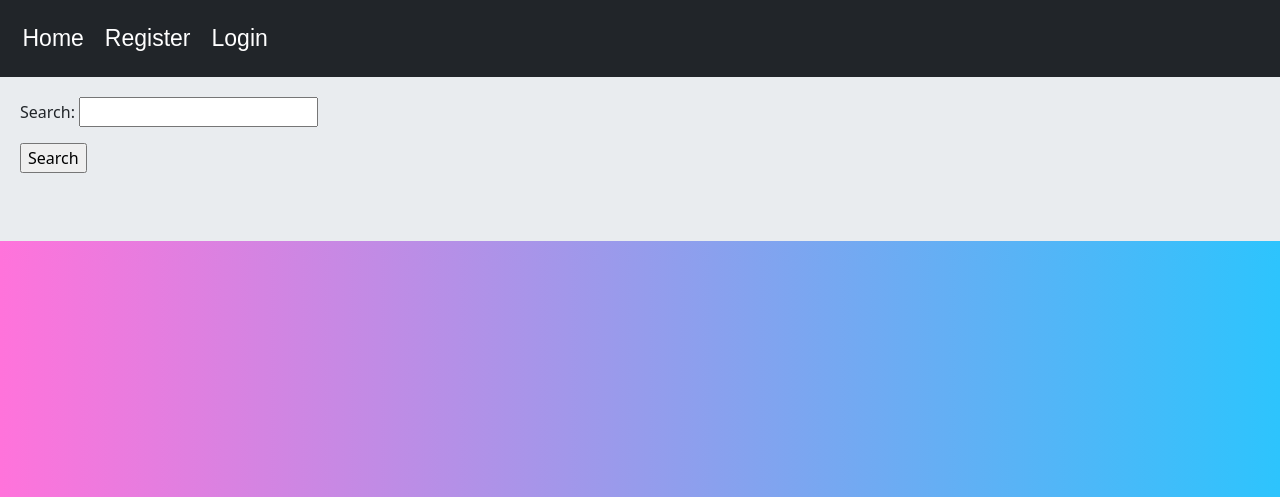
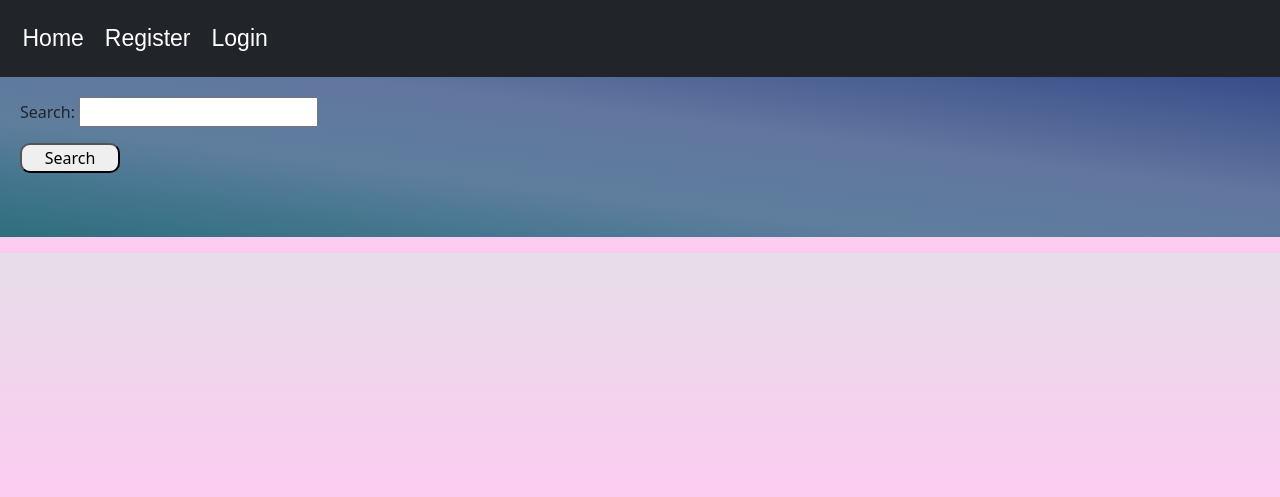
Before and after one commit to Sinamzz/djangosocial, a Django app: page / in a window 1280 px wide. Shown: the top 497 px of the page. Run offline with Django 4.2, Linux system fonts and the light colour scheme; data comes from the database, SQL or seed files in the repository; data that the repository does not hold is empty.

Commit message:
Add image field and fixed css

```diff
--- a/home/templates/home/index.html
+++ b/home/templates/home/index.html
@@ -2,14 +2,23 @@
 {% load static %}
 
 {% block content %}
-    <form action="" method="get">
-        {{ form.as_p }}
-        <input type="submit" value="Search">
-    </form><br/><br/>
+    <div class="jumbotron-cha">
+        <div class="sbx1">
+
+            <form action="" method="get">
+                {{ form.as_p }}
+
+                <div class="sbx2">
+                    <input type="submit" value="Search" class="inputS">
+                </div>
+            </form>
+        </div>
+    </div>
+    <br/><br/></p>
     {% for post in posts %}
         <div class="content">
             <div class="ind1">
-                <a href="{{ post.get_absolute_url }}"><img src="{{ post.image.url }}" class="img_1"></a>
+                <a href="{{ post.get_absolute_url }}" class="link-img"><img src="{{ post.image.url }}" class="img_link"></a>
                 <a href="{{ post.get_absolute_url }}"><p href="{{ post.get_absolute_url }}" class="para_1"
                                                          target="_blank">{{ post.body|truncatewords:8 }}</p></a>
             </div>
--- a/home/views.py
+++ b/home/views.py
@@ -18,7 +18,8 @@ class HomeView(View):
         posts = Post.objects.all()
         if request.GET.get('search'):
             posts = posts.filter(body__contains=request.GET['search'])
-        return render(request, 'home/index.html', {'posts': posts, 'form': self.form_class})
+        return render(request, 'home/index.html',
+                      {'posts': posts, 'form': self.form_class})
 
 
 class PostDetailView(View):
@@ -161,7 +162,6 @@ class PostCreateView(LoginRequiredMixin, View):
             new_post = form.save(commit=False)
             new_post.slug = slugify(form.cleaned_data['body'][:30])
             new_post.user = request.user
-            new_post.image = form.cleaned_data['image']
             new_post.save()
             messages.success(request, 'you created a new post', 'success')
             return redirect('home:post_detail', new_post.id, new_post.slug)
--- a/static/style/BG.css
+++ b/static/style/BG.css
@@ -1,19 +1,9 @@
 body{
-	padding: 0%;
-	margin: 0%;
-    background: rgb(255,115,219);
-    background: -moz-linear-gradient(90deg, rgba(255,115,219,1) 0%, rgba(45,196,253,1) 100%);
-    background: -webkit-linear-gradient(90deg, rgba(255,115,219,1) 0%, rgba(45,196,253,1) 100%);
-    background: linear-gradient(90deg, rgba(255,115,219,1) 0%, rgba(45,196,253,1) 100%);
-    filter: progid:DXImageTransform.Microsoft.gradient(startColorstr="#ff73db",endColorstr="#2dc4fd",GradientType=1);
+    background-image: linear-gradient(to top, #fdcbf1 0%, #fdcbf1 1%, #e6dee9 100%);
 }
 /* Extra large devices (large laptops and desktops, 1200px and up) */
 @media only screen and (min-width: 1200px) {
 	body{
-    background: rgb(255,115,219);
-    background: -moz-linear-gradient(90deg, rgba(255,115,219,1) 0%, rgba(45,196,253,1) 100%);
-    background: -webkit-linear-gradient(90deg, rgba(255,115,219,1) 0%, rgba(45,196,253,1) 100%);
-    background: linear-gradient(90deg, rgba(255,115,219,1) 0%, rgba(45,196,253,1) 100%);
-    filter: progid:DXImageTransform.Microsoft.gradient(startColorstr="#ff73db",endColorstr="#2dc4fd",GradientType=1);
+        background-image: linear-gradient(to top, #fdcbf1 0%, #fdcbf1 1%, #e6dee9 100%);
 	}
 }
--- a/static/style/style.css
+++ b/static/style/style.css
@@ -13,11 +13,28 @@
         padding-left: 3%;
         padding-bottom: 3%;
     }
+
+    .jumbotron-cha {
+        padding: 20px;
+        margin-bottom: 20px;
+        display: inline-flex;
+    }
+
+    .sbx1 {
+        margin-right: 5px;
+    }
+
+    .inputS {
+        border-radius: 10px;
+        width: 100px;
+    }
+
     .para_1 {
         font-size: 23px;
         font-family: sans-serif;
         color: black;
     }
+
     [class*="ind"] img {
         width: 90%;
         border-radius: 5px;
@@ -25,15 +42,18 @@
         margin-left: 15px;
         object-fit: contain;
     }
+
     .ind1 {
         display: block;
     }
-	.ind2{
+
+    .ind2 {
         display: block;
     }
 }
+
 /* Small devices (portrait tablets and large phones, 600px and up) */
-@media only screen and (min-width: 600px){
+@media only screen and (min-width: 600px) {
     .content {
         background-color: #dbe4ff;
         max-height: 70%;
@@ -47,11 +67,26 @@
         padding-left: 3%;
         padding-bottom: 3%;
     }
+    .jumbotron-cha {
+        padding: 20px;
+        margin-bottom: 20px;
+        display: inline-flex;
+    }
+
+    .sbx1 {
+        margin-right: 5px;
+    }
+
+    .inputS {
+        border-radius: 10px;
+        width: 100px;
+    }
     .para_1 {
         font-size: 23px;
         font-family: sans-serif;
         color: black;
     }
+
     [class*="ind"] img {
         width: 94%;
         border-radius: 5px;
@@ -59,15 +94,18 @@
         margin-left: 15px;
         object-fit: contain;
     }
+
     .ind1 {
         display: block;
     }
+
     .ind2 {
         display: block;
     }
 }
+
 /* Medium devices (landscape tablets, 768px and up) */
-@media only screen and (min-width: 768px){
+@media only screen and (min-width: 768px) {
     .content {
         background-color: #dbe4ff;
         max-height: 70%;
@@ -81,25 +119,44 @@
         padding-left: 3%;
         padding-bottom: 3%;
     }
+    .jumbotron-cha {
+        padding: 20px;
+        margin-bottom: 20px;
+        display: inline-flex;
+    }
+
+    .sbx1 {
+        margin-right: 5px;
+    }
+
+    .inputS {
+        border-radius: 10px;
+        width: 100px;
+    }
+
     .para_1 {
         font-size: 23px;
         font-family: sans-serif;
         color: black;
     }
+
     [class*="ind"] img {
         width: 94%;
-		border-radius: 5px;
+        border-radius: 20px;
         margin-right: 15px;
         margin-left: 15px;
         object-fit: contain;
     }
+
     .ind1 {
         display: block;
     }
+
     .ind2 {
         display: block;
     }
 }
+
 /* Large devices (laptops/desktops, 992px and up) */
 @media only screen and (min-width: 992px) {
     .content {
@@ -115,29 +172,71 @@
         padding-left: 3%;
         padding-bottom: 3%;
     }
+    .jumbotron-cha {
+        padding: 20px;
+        margin-bottom: 20px;
+        display: inline-flex;
+    }
+
+    .sbx1 {
+        margin-right: 5px;
+    }
+
+    .inputS {
+        border-radius: 10px;
+        width: 100px;
+    }
     .para_1 {
         font-size: 23px;
         font-family: sans-serif;
         color: black;
         position: relative;
     }
+
     [class*="ind"] img {
-		width: 50%;
-		height: 50%;
-		border-radius: 5px;
-		margin-right: 15px;
-		margin-left: 15px;
+
+        border-radius: 10px;
         object-fit: contain;
     }
+
     .ind1 {
         display: inline-flex;
     }
+
     .ind2 {
         display: inline-flex;
     }
 }
+
 /* Extra large devices (large laptops and desktops, 1200px and up) */
 @media only screen and (min-width: 1200px) {
+    .jumbotron-cha {
+        padding: 20px;
+        margin-bottom: 20px;
+        display: inline-flex;
+    }
+
+    .sbx1 {
+        margin-right: 5px;
+    }
+
+    .inputS {
+        border-radius: 10px;
+        width: 100px;
+    }
+    .link-img {
+        width: 300px;
+        width: 300px;
+        border-radius: 20px;
+    }
+
+    .img-link {
+
+        width: 300px;
+        height: 300px;
+        border-radius: 20px;
+    }
+
     .content {
         background-color: #dbe4ff;
         max-height: 70%;
@@ -151,30 +250,50 @@
         padding-left: 3%;
         padding-bottom: 3%;
     }
+
     .para_1 {
         font-size: 23px;
         font-family: sans-serif;
         color: black;
+        margin-top: 10px;
+        margin-left: 10px;
     }
+
     [class*="ind"] img {
-		width: 40%;
-		border-radius: 5px;
-		margin-right: 15px;
-		margin-left: 15px;
-		object-fit: contain;
+        border-radius: 10px;
     }
+
+
+    .jumbotron-cha {
+        padding: 20px;
+        margin-bottom: 20px;
+        display: inline-flex;
+    }
+
+    .sbx1 {
+        margin-right: 5px;
+    }
+
+    .inputS {
+        border-radius: 10px;
+        width: 100px;
+    }
+
     .ind1 {
         display: inline-flex;
     }
+
     .profile {
         display: inline-flex;
         grid-gap: 20px;
     }
+
     .pic {
         border-radius: 100%;
         width: 40%;
         height: auto;
     }
+
     .profile h1 {
         font-size: 30px;
         font-family: sans-serif;
@@ -182,6 +301,7 @@
         text-align: right;
         display: block;
     }
+
     .profile p {
         font-size: 30px;
         font-family: sans-serif;
--- a/templates/base.html
+++ b/templates/base.html
@@ -6,23 +6,22 @@
     <meta charset="UTF-8">
     <meta name="viewport" content="width=device-width, initial-scale=1.0">
     <title>StackOverflow</title>
-    <link href="https://cdn.jsdelivr.net/npm/bootstrap@5.1.3/dist/css/bootstrap.min.css" rel="stylesheet" integrity="sha384-1BmE4kWBq78iYhFldvKuhfTAU6auU8tT94WrHftjDbrCEXSU1oBoqyl2QvZ6jIW3" crossorigin="anonymous">
+    <link href="https://cdn.jsdelivr.net/npm/bootstrap@5.1.3/dist/css/bootstrap.min.css" rel="stylesheet"
+          integrity="sha384-1BmE4kWBq78iYhFldvKuhfTAU6auU8tT94WrHftjDbrCEXSU1oBoqyl2QvZ6jIW3" crossorigin="anonymous">
     <link rel="stylesheet" type="text/css" href={% static "style/style.css" %}>
     <link rel="stylesheet" type="text/css" href={% static "style/nav.css" %}>
     <link rel="stylesheet" type="text/css" href={% static "style/BG.css" %}>
 
     <style>
-        .jumbotron{
-            padding: 20px;
-            margin-bottom: 20px;
-            background-color: #e9ecef;
+        .jumbotron123 {
+             background-image: linear-gradient(to right top, #2e6e7c, #387286, #44768e, #517a96, #5f7e9d, #5f7b9e, #60789e, #62759e, #576b99, #4c6194, #42578f, #384d89);
         }
     </style>
 </head>
 <body>
 
 {% include 'inc/navbar.html' %}
-    <div class="jumbotron">
+<div class="jumbotron123">
     {% include 'inc/messages.html' %}
     {% block content %} {% endblock %}
 </div>
```
Also changed, not shown: home/templates/home/ii.html (added, +28 -0 lines). Lines whose indentation alone changed are shown as unchanged.
